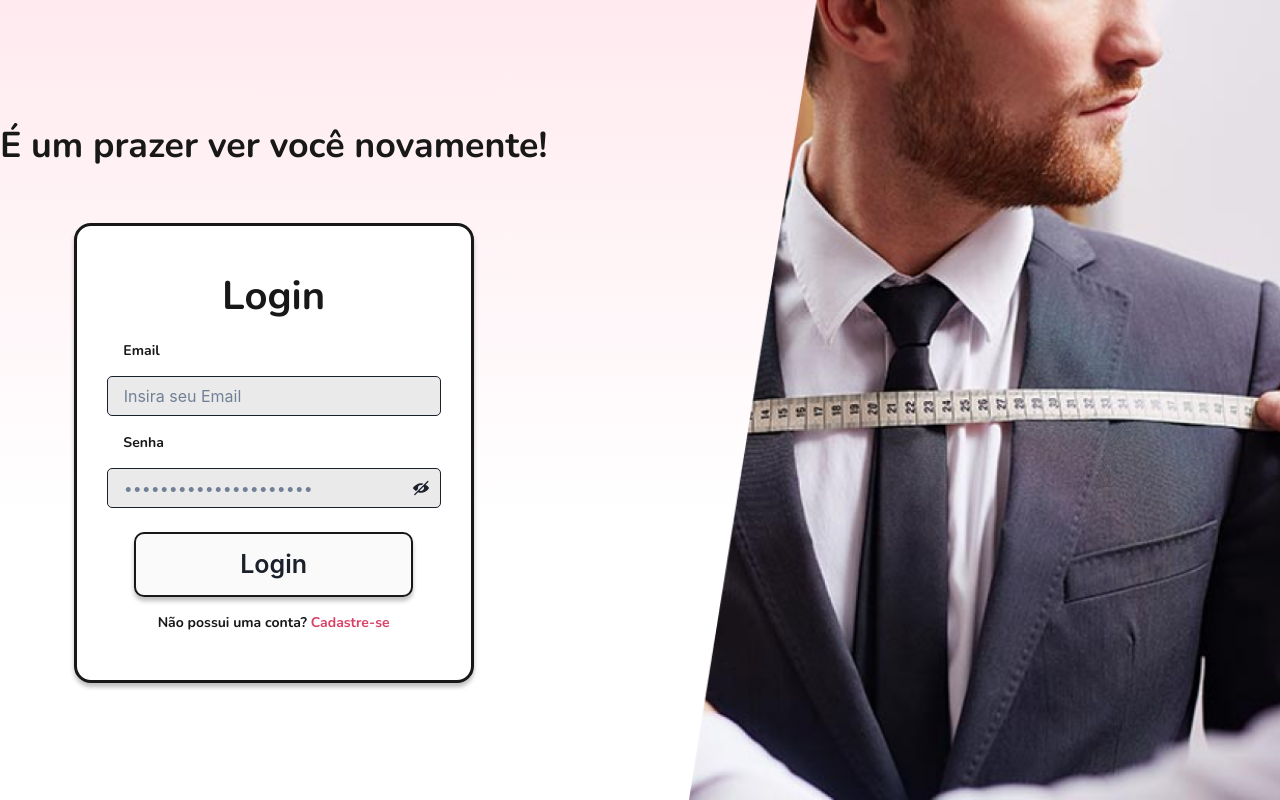
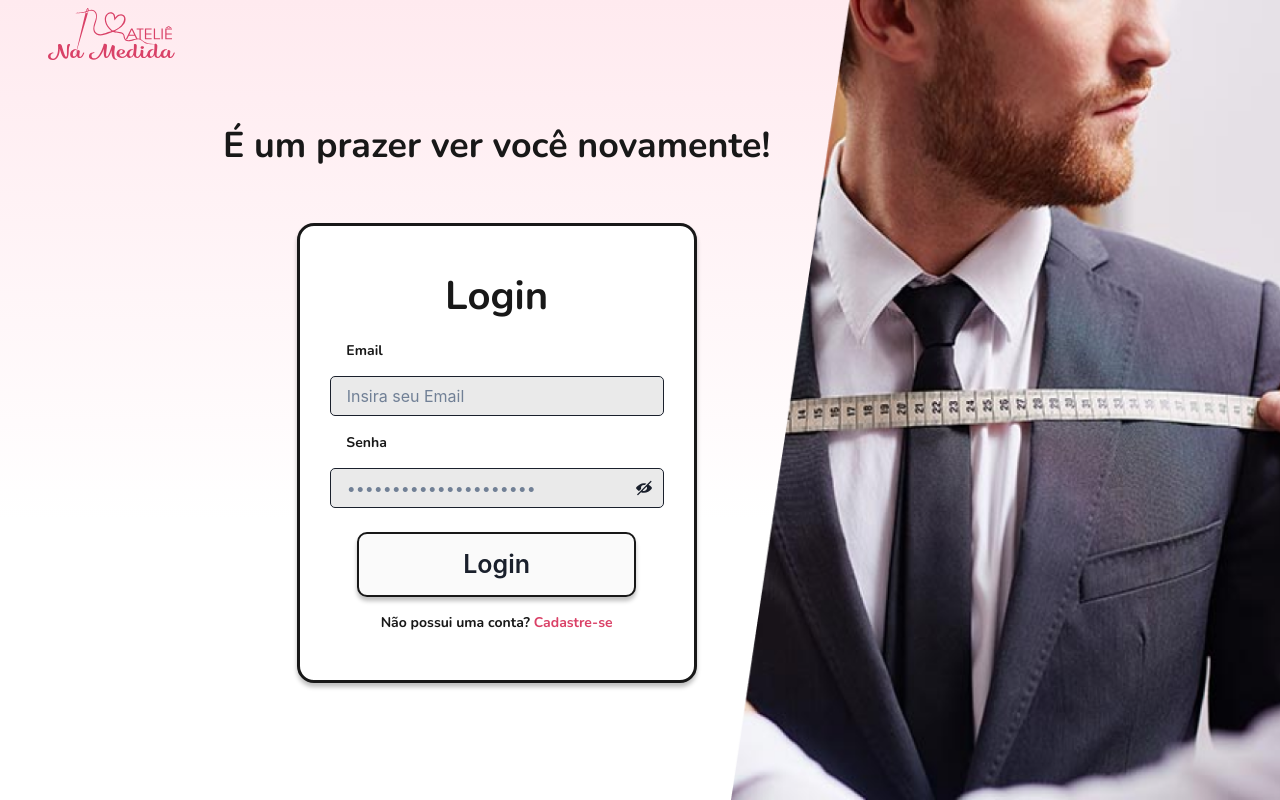
Before and after one commit to erickmarchetti/Na-medida-Atelie, a React (Create React App) app: page /login in a window 1280 px wide. Built offline with nearby package versions, Linux system fonts and the light colour scheme.

Commit message:
fix: layout login

```diff
--- a/src/pages/Cadastrar/index.jsx
+++ b/src/pages/Cadastrar/index.jsx
@@ -127,7 +127,6 @@ export default function Cadastro() {
                     gap="2.5rem"
                     width={{ base: "100%", lg: "60%" }}
                 >
-
                     <ImgLogo
                         src={logo}
                         alt="Na Medida Ateliê"
--- a/src/pages/Login/index.jsx
+++ b/src/pages/Login/index.jsx
@@ -77,14 +77,12 @@ export default function Login() {
                 </div>
 
                 <div className="divResponsiva">
-                    {/* <DivHeaderLogin>
-                        <img
-                            src={logo}
-                            alt="Na Medida Ateliê"
-                            title="Página Inicial"
-                            onClick={() => history.push("/")}
-                        />
-                    </DivHeaderLogin> */}
+                    <ImgLogo
+                        src={logo}
+                        alt="Na Medida Ateliê"
+                        title="Página Inicial"
+                        onClick={() => history.push("/")}
+                    />
 
                     <div className="divFormulario">
                         <div>
--- a/src/pages/Login/style.js
+++ b/src/pages/Login/style.js
@@ -181,21 +181,17 @@ export const DivContainerLogin = styled.div`
 
 export const ImgLogo = styled.img`
     display: flex;
-
     align-items: flex-start;
-    img {
-        width: 8rem;
-        cursor: pointer;
-        :hover {
-            border-bottom: dashed 2px #d94167;
-        }
-    }
+    cursor: pointer;
 
     width: 9rem;
     justify-self: flex-start;
     margin: 0.5rem 3rem;
     align-self: center;
 
+    :hover {
+        border-bottom: dashed 2px #d94167;
+    }
 
     @media (min-width: 1024px) {
         align-self: flex-start;
```
